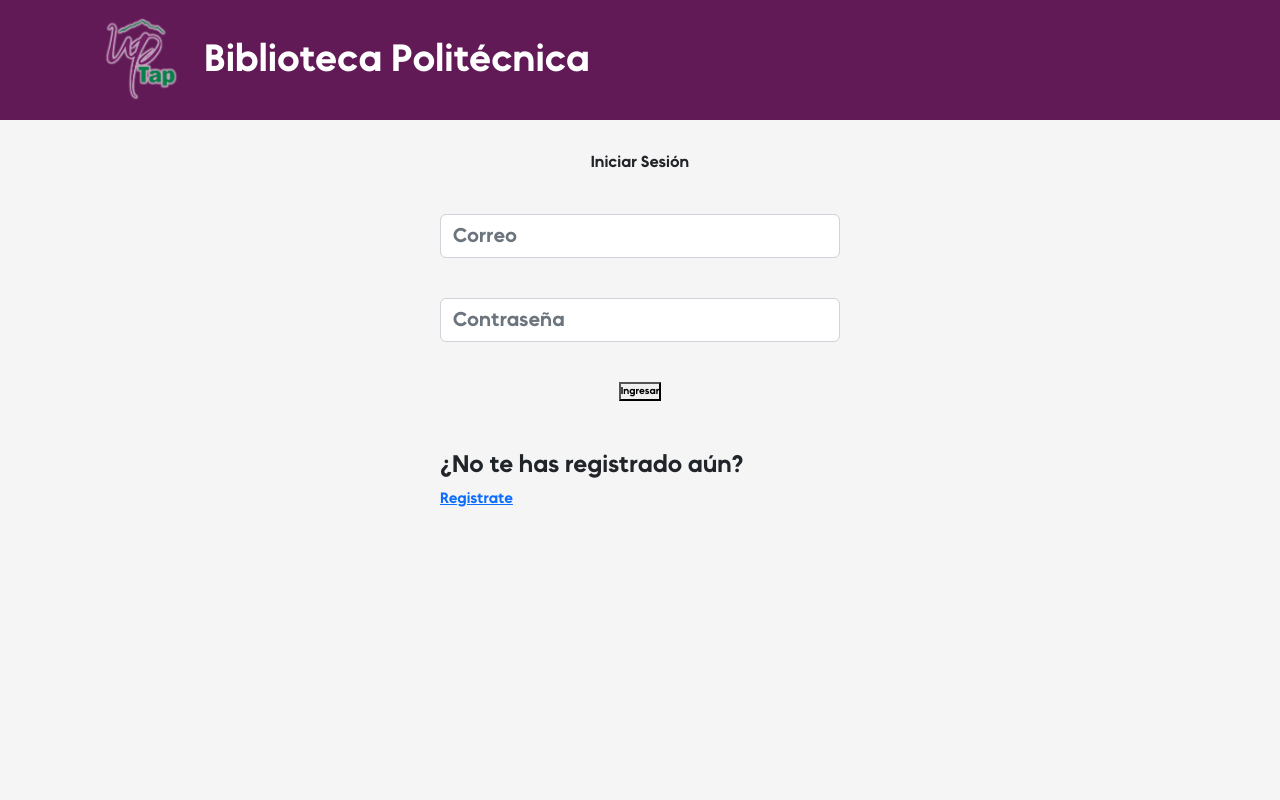
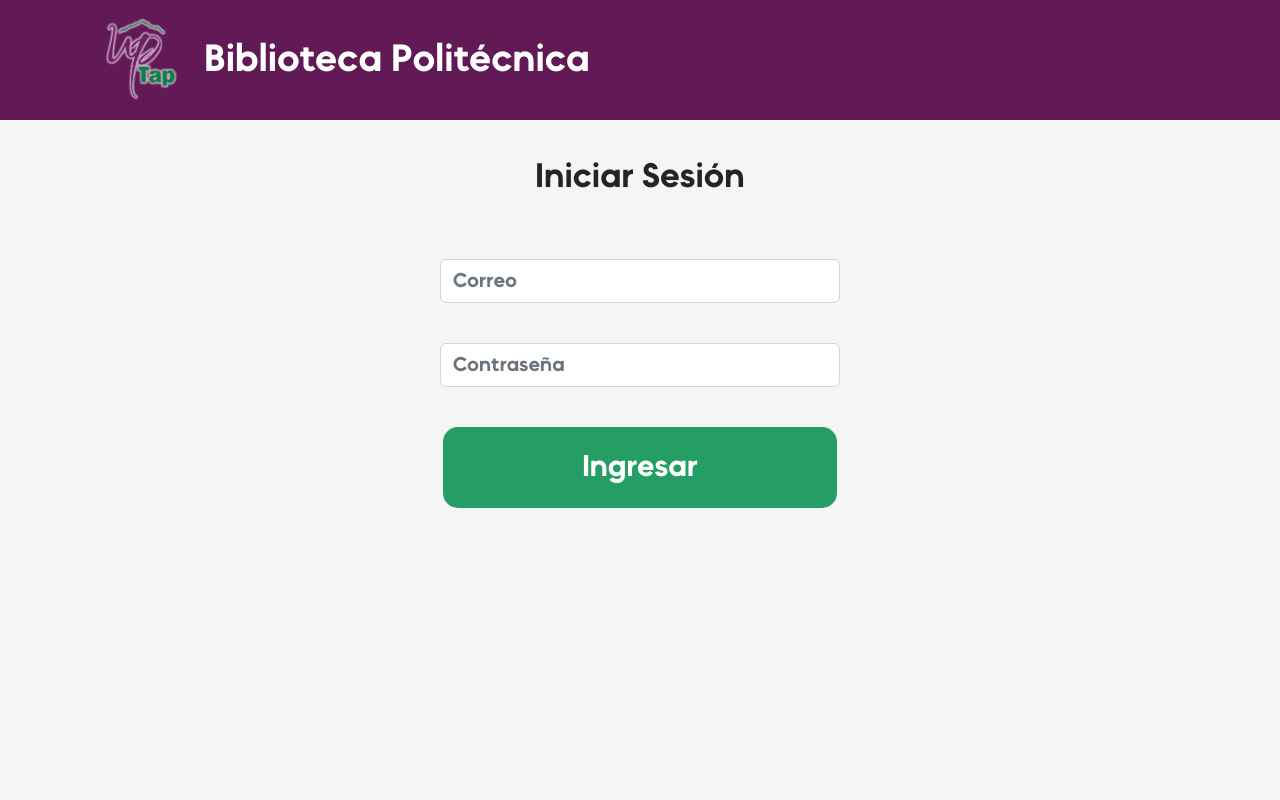
Before and after one commit to GuidoPerezR/biblioteca-uptap-deploy, a Django app: page /IniciarSesion/ in a window 1280 px wide. Run offline with Django 4.2, Linux system fonts and the light colour scheme.

Commit message:
Inicio de Sesion de Alumno y Modulos arreglados

```diff
--- a/Aplicaciones/Modulo/templates/IniciarSesion.html
+++ b/Aplicaciones/Modulo/templates/IniciarSesion.html
@@ -1,9 +1,11 @@
 {% extends "PaginaPrincipal.html" %}
 {% load static %}
 
-{% block title %} Biblioteca Politecnica Iniciar Sesion {% endblock %}
+{% block title %} Biblioteca Politecnica Iniciar Sesion Como Alumno {% endblock %}
 
 {% block content %}
+
+<div class="iniciarSesionAlumno">
 
     <div class="content-alert">
         {% if messages%}
@@ -17,38 +19,31 @@
         {% endif%}
     </div>
 
-
-<div class="iniciarComo">
-    <center> Iniciar Sesión </center>
+    <div class="title iniciarSesionAlumno-title">
+        <p>Iniciar Sesión</p>
     </div>
 
-<div class="text-center" id="contenido">
+    <div class="content-inicioSesionAlumno">
         <main class="form-signin w-100 m-auto">
             <form class="row" method="post">
                 {% csrf_token %}
-        <div class="form-floating">
-            <div class="d-flex align-items-center">
-                <input type="email" class="form-control" id="floatingInput" placeholder="Correo" name="email">
+                <div class="input-email">
+                    <div class="content-input-form">
+                        <input type="email" class="form-control" placeholder="Correo" name="email">
                     </div>
                 </div>
 
-        <div class="form-floating" id="contraseña">
-            <div class="d-flex align-items-center">
-                <input type="password" class="form-control" id="floatingPassword" placeholder="Contraseña" name="contraseña">
+                <div class="input-password">
+                    <div class="content-input-form">
+                        <input type="password" class="form-control" placeholder="Contraseña" name="contraseña">
                     </div>
                 </div>
 
-        <div class="Boton">
-            <button type="submit" class="BotonAlumno" id="Ingresar">Ingresar</button>
-        <!--<a href="PaginaLibros" class="BotonAlumno">Ingresar</a>-->
-        </div>
-
-        <div class="Regist" >
-            <h4>¿No te has registrado aún?</h4>
-            <a href="FormularioRegistro">Registrate</a>
+                <div class="content-button boton-ingresar">
+                    <button type="submit" class="primary-button button-ingresar">Ingresar</button>
                 </div>
             </form>
         </main>
     </div>
-
+</div>
 {% endblock %}
--- a/Aplicaciones/Modulo/templates/PaginaPrincipal.html
+++ b/Aplicaciones/Modulo/templates/PaginaPrincipal.html
@@ -8,7 +8,6 @@
     <title>{% block title %} {% endblock %}</title>
     <link href="https://cdn.jsdelivr.net/npm/bootstrap@5.2.2/dist/css/bootstrap.min.css" rel="stylesheet" integrity="sha384-Zenh87qX5JnK2Jl0vWa8Ck2rdkQ2Bzep5IDxbcnCeuOxjzrPF/et3URy9Bv1WTRi" crossorigin="anonymous">
     <link type="text/css" href="{% static 'css/style.css' %}" rel ='stylesheet'/>
-    <link type="text/css" href="{% static 'css/IniciarSesion.css' %}" rel ='stylesheet'/>
     <link type="text/css" href="{% static 'css/Registro.css' %}" rel ='stylesheet'/>
     <link type="text/css" href="{% static 'css/paginaLibros.css' %}" rel ='stylesheet'/>
 </head>
--- a/Aplicaciones/Modulo/views.py
+++ b/Aplicaciones/Modulo/views.py
@@ -59,7 +59,7 @@ def ValidarInicioSesionAlumno(request):
             request.session['email']=detalleAlumno.email
             return render(request, "paginaLibros.html")
         except Alumno.DoesNotExist as e:
-            messages.success(request, 'Correo o contraseña incorrecto')
+            messages.success(request, 'Usuario o contraseña incorrectos')
     return render(request, "IniciarSesion.html")
 
 #class FormularioRegistro(HttpRequest):
--- a/BibliotecaPolitecnica/static/css/style.css
+++ b/BibliotecaPolitecnica/static/css/style.css
@@ -1,6 +1,7 @@
 :root{
 	--purple: #621a57;
 	--green: #259e65;
+	--hover: #09804a;
 	--white: #FFFFFF;
 	--lg:38px;
 	--md:34px;
@@ -8,12 +9,12 @@
 }
 
 @font-face {
-    font-family: 'fuenteMia';
+    font-family: 'pageFont';
     src: url(fonts/MADEOkineSansPERSONALUSE-Medium.otf) format('truetype');
 }
 
 *{
-    font-family: 'fuenteMia';
+    font-family: 'pageFont';
 	margin: 0;
 }
 
@@ -65,16 +66,37 @@
 	height: auto;
 }
 
+.primary-button {
+	background-color:var(--green);
+	border-radius:15px;
+	cursor: pointer;
+	color: var(--white);
+	font-size: var(--sm);
+	padding:16px 60px;
+	text-decoration:none;
+	border-color: rgba(0, 0 , 0, 0);
+}
+
+.primary-button:hover {
+	background-color: var(--hover);
+	color: var(--white);
+	transform: translateY(-3%);
+	box-shadow: 5px 5px 20px rgba(0, 0 , 0, 1);
+	border-color: rgba(0, 0 , 0, 0);
+}
+
+/*Contenido Pagina Principal*/
 .Modulo{
 	overflow: hidden;
 	display: flex;
 	flex-direction: column;
+	padding: 24px;
 }
 
 .title{
    font-size:var(--md);
    text-align: center;
-   margin-top: 100px;
+   margin-top: 24px;
 }
 
 .Botones{
@@ -88,13 +110,23 @@
 	display: grid;
 	grid-template-columns: 1fr 1fr;
 	padding: 25px;
-	margin-bottom: 24px;
+	margin-bottom: 32px;
+	gap: 24px;
+}
+
+.Botones-down{
+	display: flex;
+	justify-content: center;
+	align-items: center;
+}
+
+.boton-content{
+	width: 60%;
 }
 
 .content-button{
 	width: 100%;
 	padding: 15px;
-
 }
 
 .content-button a{
@@ -108,57 +140,47 @@
 	width: 40px;
 }
 
+/*Contenido Inicio de Sesion Alumno*/
 
-.primary-button {
-	background-color:var(--green);
-	border-radius:15px;
-	cursor: pointer;
-	color: var(--white);
-	font-family:'fuenteMia';
-	font-size: var(--sm);
-	padding:16px 60px;
-	text-decoration:none;
+.content-alert{
+	width: 30%;
+	margin-top: 24px;
+
 }
 
-.primary-button:hover {
-	background-color:#09804a;
-	color: white;
-	transform: translateY(-3%);
-	box-shadow: 5px 5px 20px rgba(0, 0 , 0, 1);
+.content-alert ul {
+    list-style: none;
+    padding: 0 12px;
 }
 
-
-@media screen and (max-width: 800px){
-	.navbar{
-		padding-left: 10px;
+.iniciarSesionAlumno-title{
+	margin-top: 32px;
 }
 
-	.navbar h1{
-		margin-right: 100px;
+.content-inicioSesionAlumno{
+    padding-top: 40px;
 }
 
-	.navbar img{
-		width: 11%;
+.input-password{
+    padding-top: 40px;
 }
 
-	.cont-btnA{
+.boton-ingresar{
+    padding-top: 40px;
+}
+
+.button-ingresar{
 	width: 100%;
 }
 
-	.cont-btnPA{
-		margin-top: 100px;
-		width: 100%;
+.form-signin input[type="email"] {
+    font-size: 20px;
 }
 
-	.Bttn_ProfAsig{
-		padding: 20px;
+.form-signin input[type="password"] {
+  font-size: 20px;
 }
 
-	.Bttn_ProfTC{
-		padding: 20px;
+@media screen and (max-width: 800px){
+
 }
-
-	.cont-btnPTC{
-		margin-bottom: 100px;
-	}
-}
```
Also changed, not shown: Aplicaciones/Modulo/templates/Modulos.html (+3 -5 lines). Lines whose indentation alone changed are shown as unchanged.
